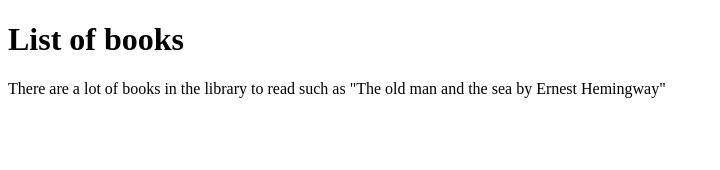
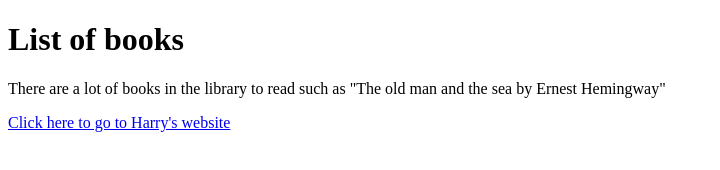
Before and after one commit to amol1211/HTML-Learnings, a plain HTML site: page chapter02/index.html in a window 1280 px wide. Shown: the whole page, without its empty margins (0-720 px from the left). Drawn offline with Linux system fonts and the light colour scheme.

Commit message:
Added new files.

```diff
--- a/chapter02/index.html
+++ b/chapter02/index.html
@@ -8,5 +8,6 @@
 <body>
     <h1>List of books</h1>
     <p>There are a lot of books in the library to read such as "The old man and the sea by Ernest Hemingway"</p>
+    <a href="https://www.codewithharry.com/">Click here to go to Harry's website</a>
 </body>
 </html>
```
